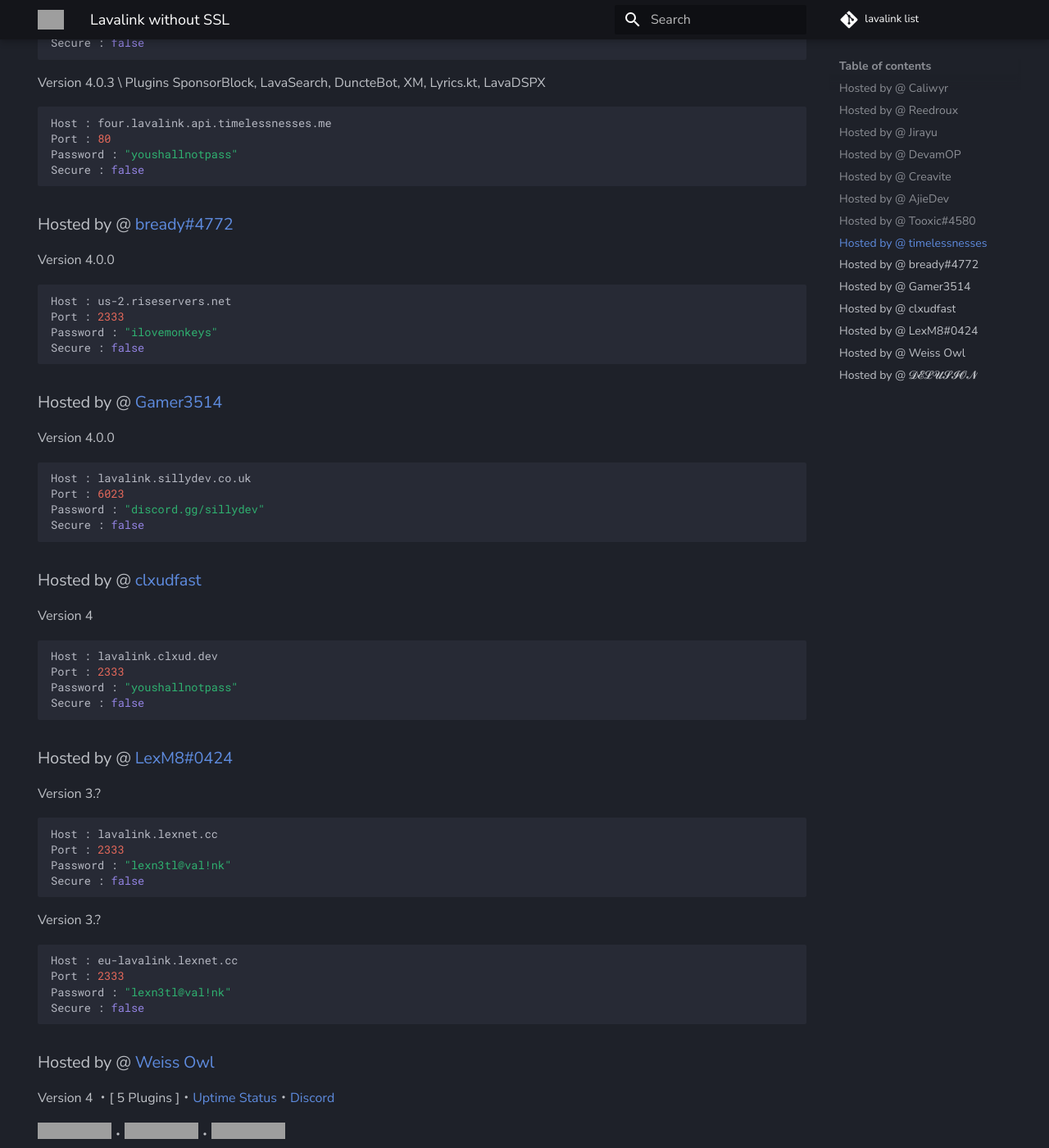
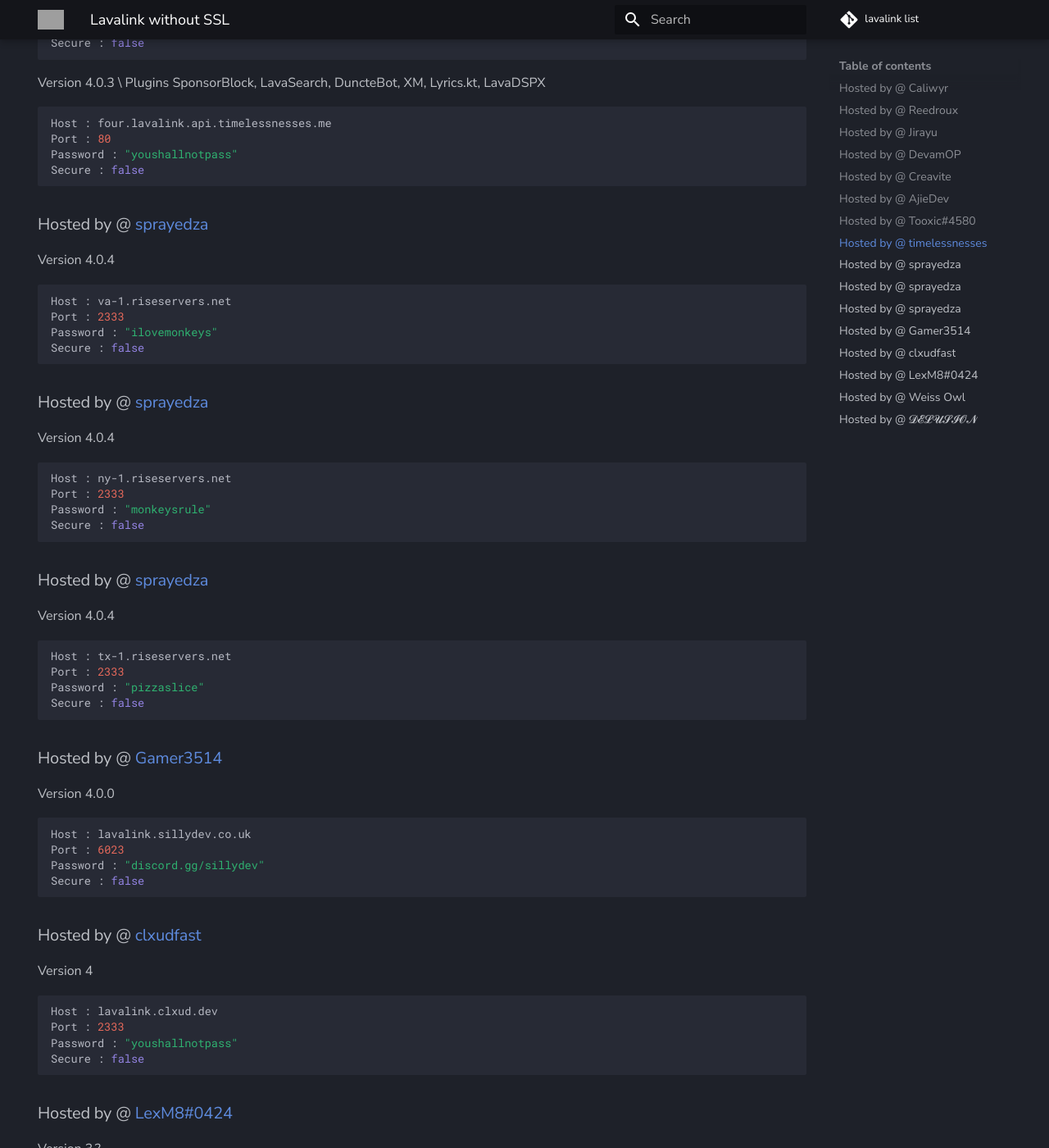
Before and after one commit to DarrenOfficial/lavalink-list, an MkDocs documentation site: the page built from docs/NoSSL/lavalink-without-ssl.md, in a window 1280 px wide and 1400 px high, scrolled down 2319 px. Shown: the whole window at 82% size. Built offline with MkDocs 1.6.1 and Material for MkDocs 9.7.7, drawn with Linux system fonts in a browser that asks for light colours; comment, search, counter and statistics services are not loaded; grey boxes are pictures that could not be loaded.

Commit message:
Update lavalink-without-ssl.md (#480)

````diff
--- a/docs/NoSSL/lavalink-without-ssl.md
+++ b/docs/NoSSL/lavalink-without-ssl.md
@@ -112,12 +112,28 @@ Password : "youshallnotpass"
 Secure : false
 ```
 
-### Hosted by @ [bready#4772](https://riseservers.net)
-Version 4.0.0
+### Hosted by @ [sprayedza](https://riseservers.net)
+Version 4.0.4
 ```bash
-Host : us-2.riseservers.net
+Host : va-1.riseservers.net
 Port : 2333
 Password : "ilovemonkeys"
+Secure : false
+```
+### Hosted by @ [sprayedza](https://riseservers.net)
+Version 4.0.4
+```bash
+Host : ny-1.riseservers.net
+Port : 2333
+Password : "monkeysrule"
+Secure : false
+```
+### Hosted by @ [sprayedza](https://riseservers.net)
+Version 4.0.4
+```bash
+Host : tx-1.riseservers.net
+Port : 2333
+Password : "pizzaslice"
 Secure : false
 ```
 
````
